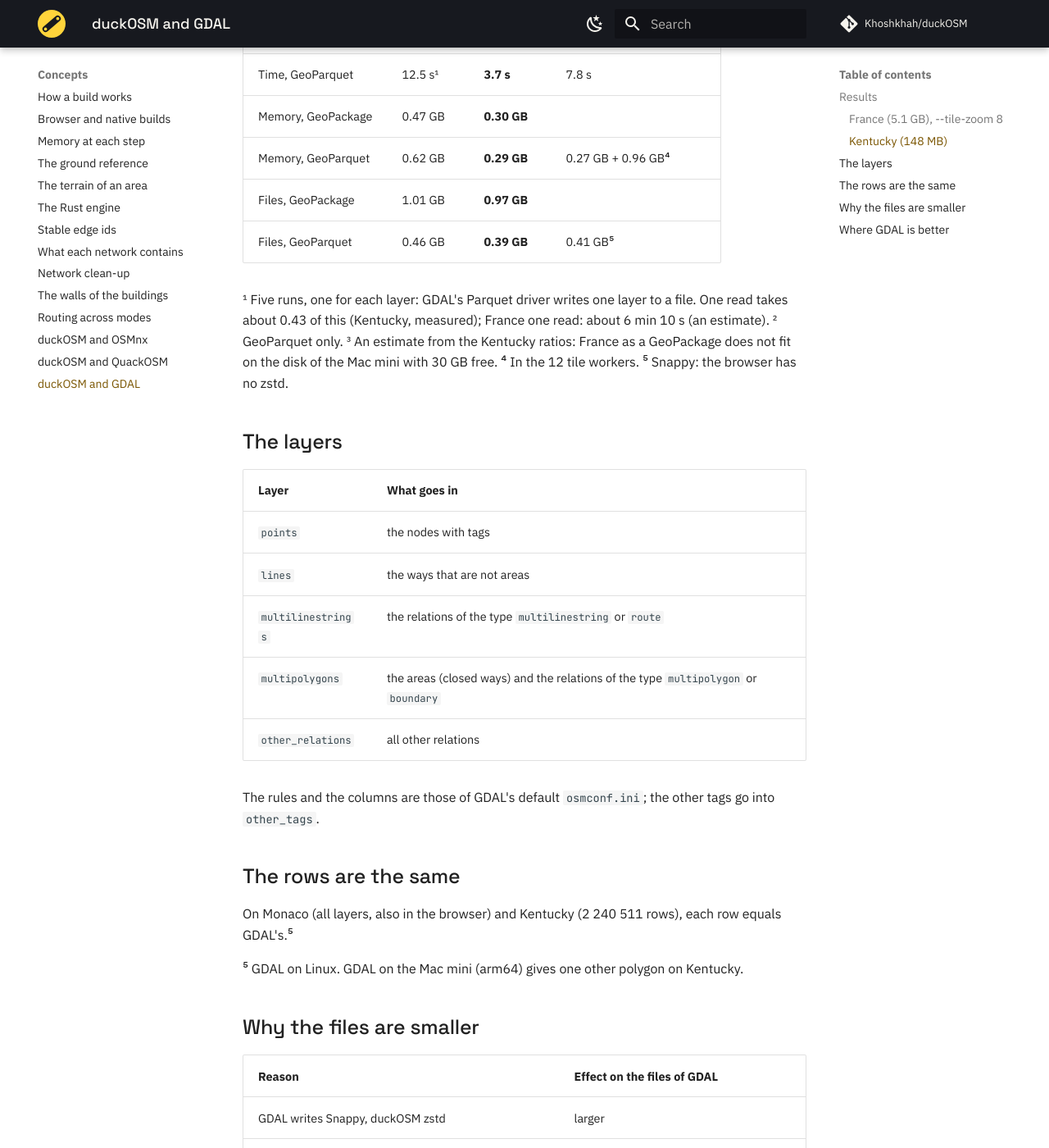
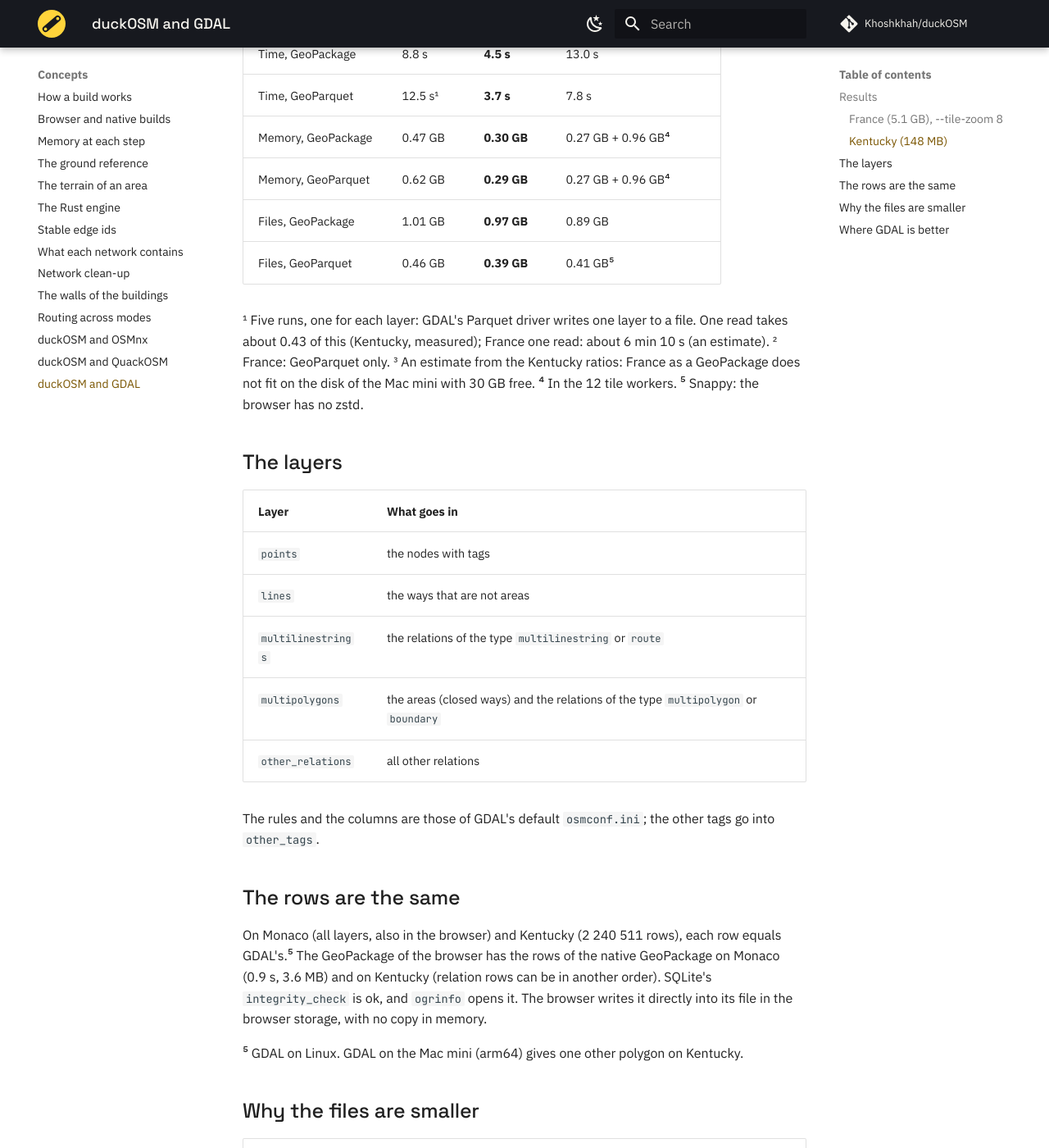
Before and after one commit to Khoshkhah/duckOSM, an MkDocs documentation site: the page built from docs/concepts/gdal.md, in a window 1280 px wide and 1400 px high, scrolled down 1135 px. Shown: the whole window at 82% size. Built offline with MkDocs 1.6.1 and Material for MkDocs 9.7.7, drawn with Linux system fonts in a browser that asks for light colours; comment, search, counter and statistics services are not loaded; some of the changed text lies outside the part shown.

Commit message:
Docs, GDAL page: the GeoPackage in the browser (Kentucky and Monaco)
duckOSM Studio's quack page writes the GeoPackage too (duckosm-studio PR 180).

Co-Authored-By: Claude Opus 5.5 <noreply@anthropic.com>

````diff
--- a/docs/concepts/gdal.md
+++ b/docs/concepts/gdal.md
@@ -9,7 +9,7 @@ duckosm quack kentucky.osm.pbf --gdal -o out --name kentucky -f geoparquet  # on
 duckosm quack france.osm.pbf --gdal -o out --name france --tile-zoom 8      # tile by tile (for a country)
 ```
 
-In the browser: the [quack page](https://khoshkhah.github.io/duckosm-studio/quack.html) of duckOSM Studio, output **GDAL layers**.
+In the browser: the [quack page](https://khoshkhah.github.io/duckosm-studio/quack.html) of duckOSM Studio, output **GDAL layers**, format GeoParquet, GeoPackage or both.
 
 ## Results
 
@@ -30,16 +30,16 @@ Mac mini (12 cores, 16 GB), GDAL 3.13.3, GeoParquet. 1 GB = 10⁹ bytes; the mem
 
 | | `ogr2ogr` | duckOSM | duckOSM in the browser² |
 |---|---|---|---|
-| Time, GeoPackage | 8.8 s | **4.5 s** | |
+| Time, GeoPackage | 8.8 s | **4.5 s** | 13.0 s |
 | Time, GeoParquet | 12.5 s¹ | **3.7 s** | 7.8 s |
-| Memory, GeoPackage | 0.47 GB | **0.30 GB** | |
+| Memory, GeoPackage | 0.47 GB | **0.30 GB** | 0.27 GB + 0.96 GB⁴ |
 | Memory, GeoParquet | 0.62 GB | **0.29 GB** | 0.27 GB + 0.96 GB⁴ |
-| Files, GeoPackage | 1.01 GB | **0.97 GB** | |
+| Files, GeoPackage | 1.01 GB | **0.97 GB** | 0.89 GB |
 | Files, GeoParquet | 0.46 GB | **0.39 GB** | 0.41 GB⁵ |
 
 ¹ Five runs, one for each layer: GDAL's Parquet driver writes one layer to a file. One read takes about 0.43 of this
 (Kentucky, measured); France one read: about 6 min 10 s (an estimate).
-² GeoParquet only. ³ An estimate from the Kentucky ratios: France as a GeoPackage does not fit on the disk of the Mac mini
+² France: GeoParquet only. ³ An estimate from the Kentucky ratios: France as a GeoPackage does not fit on the disk of the Mac mini
 with 30 GB free. ⁴ In the 12 tile workers. ⁵ Snappy: the browser has no zstd.
 
 ## The layers
@@ -56,7 +56,10 @@ The rules and the columns are those of GDAL's default `osmconf.ini`; the other t
 
 ## The rows are the same
 
-On Monaco (all layers, also in the browser) and Kentucky (2 240 511 rows), each row equals GDAL's.⁵
+On Monaco (all layers, also in the browser) and Kentucky (2 240 511 rows), each row equals GDAL's.⁵ The GeoPackage of the
+browser has the rows of the native GeoPackage on Monaco (0.9 s, 3.6 MB) and on Kentucky (relation rows can be in another order).
+SQLite's `integrity_check` is ok, and `ogrinfo` opens it. The browser writes it directly into its file in the browser storage, with no
+copy in memory.
 
 ⁵ GDAL on Linux. GDAL on the Mac mini (arm64) gives one other polygon on Kentucky.
 
````
